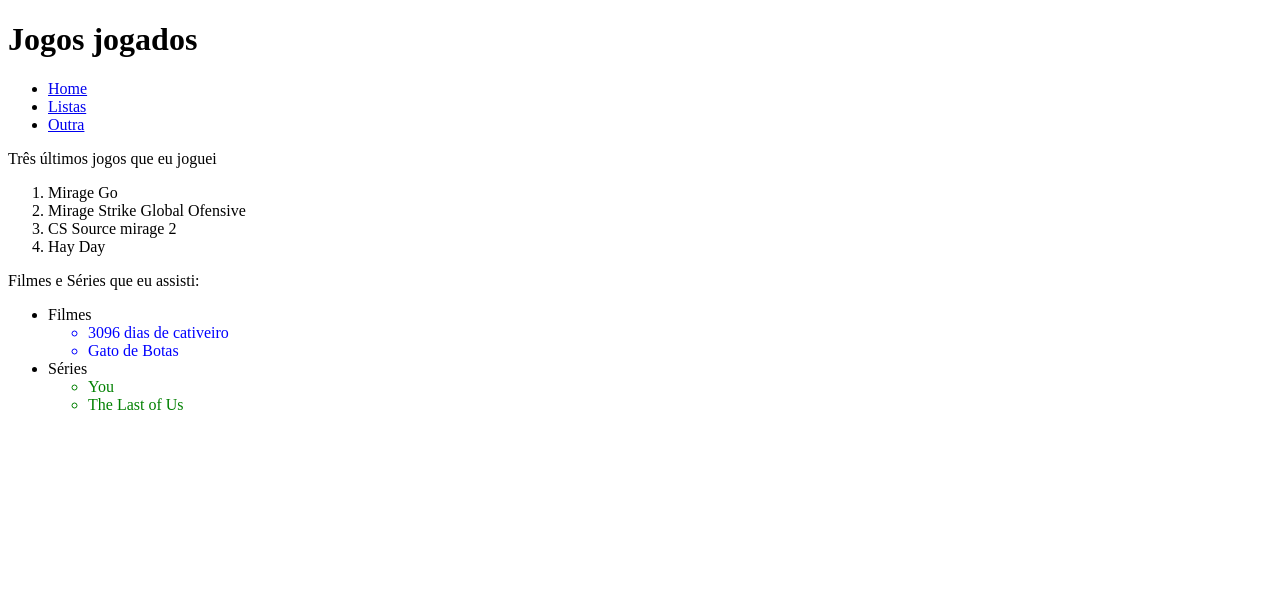
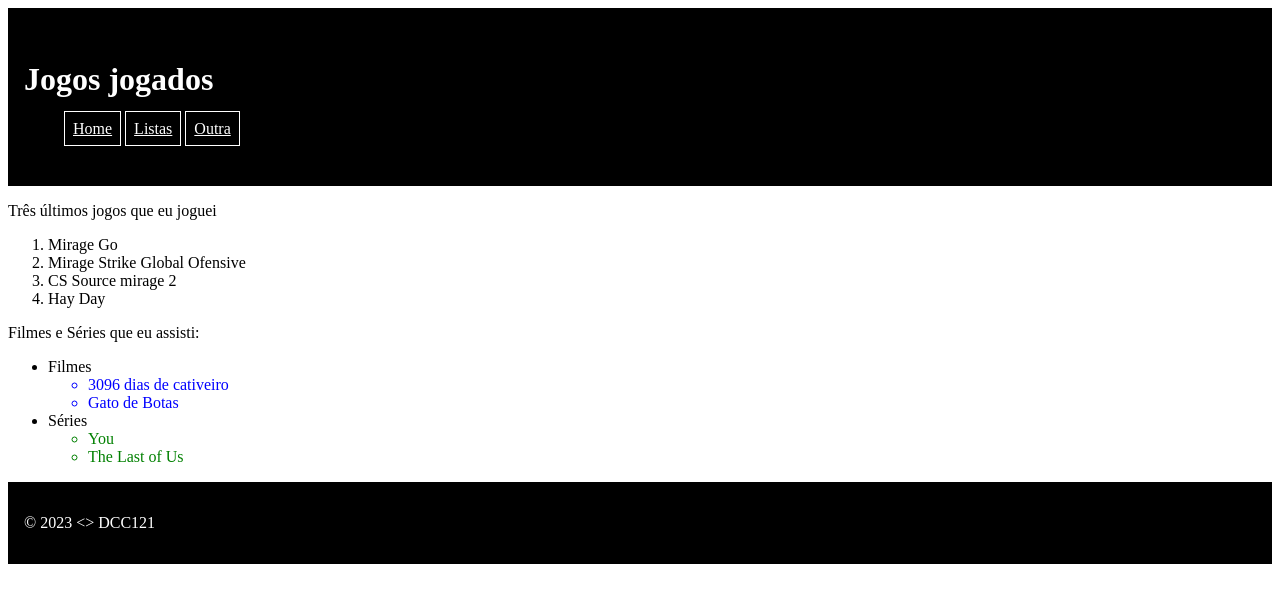
Before and after one commit to ufjf-dcc121/dcc121-2023-1-atv1-MarceloRother, a plain HTML site: page teste.html in a window 1280 px wide. Drawn offline with Linux system fonts and the light colour scheme.

Commit message:
Adiciona estilos externos

```diff
--- /dev/null
+++ b/estilopb.css
@@ -0,0 +1,13 @@
+header, footer{
+    padding: 2em 1em;
+    color: white;
+    background-color: black;
+}
+nav li {
+    display: inline;
+    border: solid 1px;
+    padding: 0.5em;
+}
+header a{
+    color: white;
+}
--- a/teste.html
+++ b/teste.html
@@ -6,6 +6,7 @@
         <meta http-equiv="X-UA-Compatible" content="IE=edge">
         <meta name="viewport" content="width=device-width, initial-scale=1.0">
         <title>Jogos jogados</title>
+        <link rel="stylesheet" href="estilopb.css"/>
     </head>
 
     <body>
@@ -50,6 +51,11 @@
                 </div>
             </ul>
         </main>
+
+        <footer>
+            &copy; 2023 &lt;&gt; DCC121
+        </footer>
+
         </body>
 
 </html>
```
Also changed, not shown: index.html (+1 -15 lines), teste02.html (+5 -0 lines).
